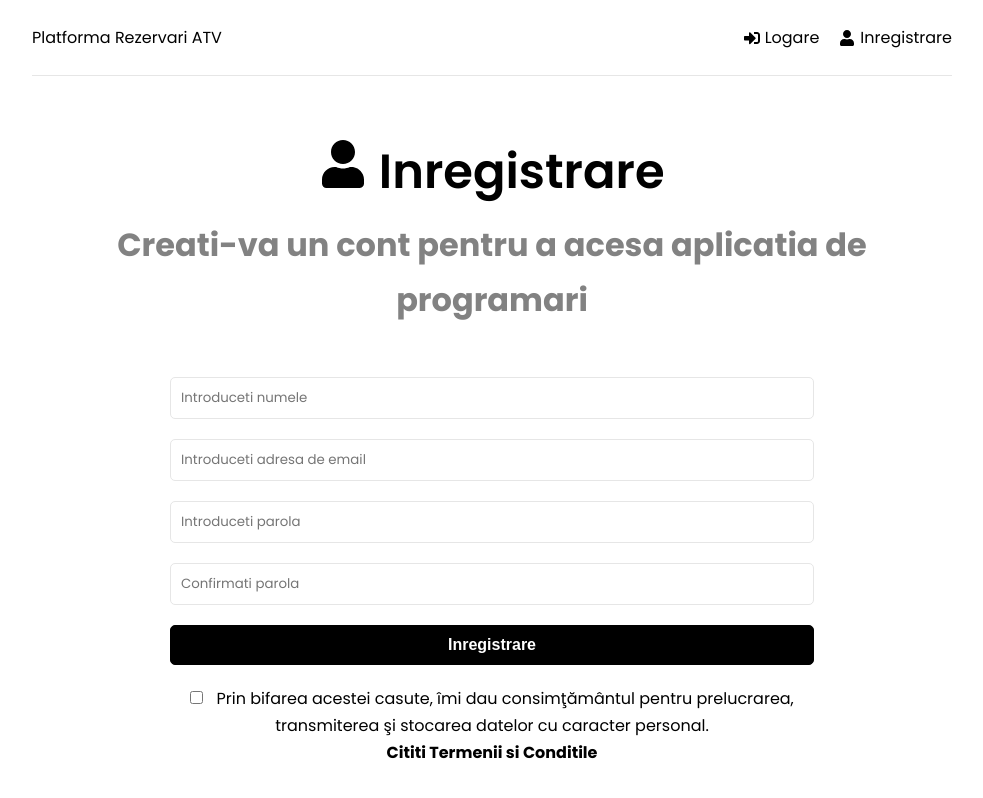
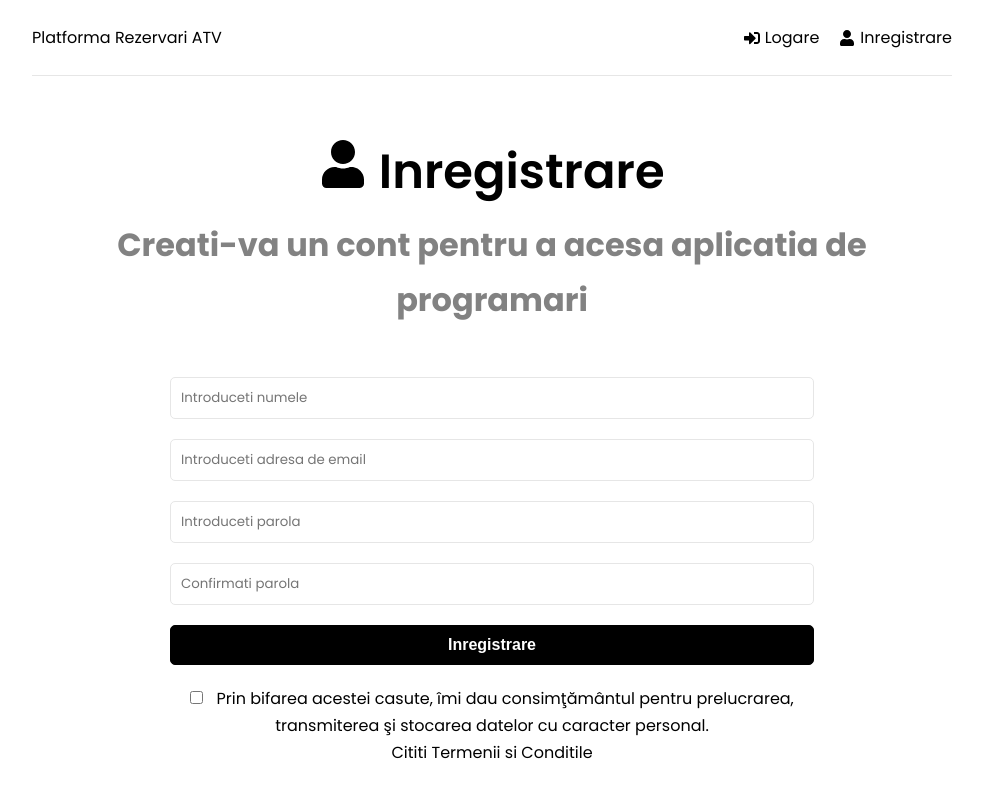
Before and after one commit to andreibuliga/atv-reservation, a React (Create React App) app in the folder frontend/: page /register in a window 1280 px wide. Shown: the whole page, without its empty margins (148-1131 px from the left). Built offline with nearby package versions, Linux system fonts and the light colour scheme.

Commit message:
add target _blank and change a to Link component

```diff
--- a/frontend/src/pages/Register.jsx
+++ b/frontend/src/pages/Register.jsx
@@ -5,6 +5,7 @@ import { FaUser } from 'react-icons/fa'
 import { useSelector, useDispatch } from 'react-redux'
 import { register } from '../features/auth/authSlice'
 import Spinner from '../components/Spinner'
+import { Link } from 'react-router-dom'
 
 function Register() {
   const [formData, setFormData] = useState({
@@ -134,17 +135,13 @@ function Register() {
               prelucrarea, transmiterea şi stocarea datelor cu caracter
               personal.
               <br />
-              <a
-                style={{
-                  textDecoration: 'none',
-                  fontWeight: 'bold',
-                  color: 'black',
-                  '&:visited': { color: 'black', textDecoration: 'none' },
-                }}
-                href='https://atv-reservation.webflow.io/termeni-si-conditii'
+              <Link
+                to='https://atv-reservation.webflow.io/termeni-si-conditii'
+                rel='noopener noreferrer'
+                target='_blank'
               >
                 Cititi Termenii si Conditile
-              </a>
+              </Link>
             </p>
           </div>
         </form>
```
